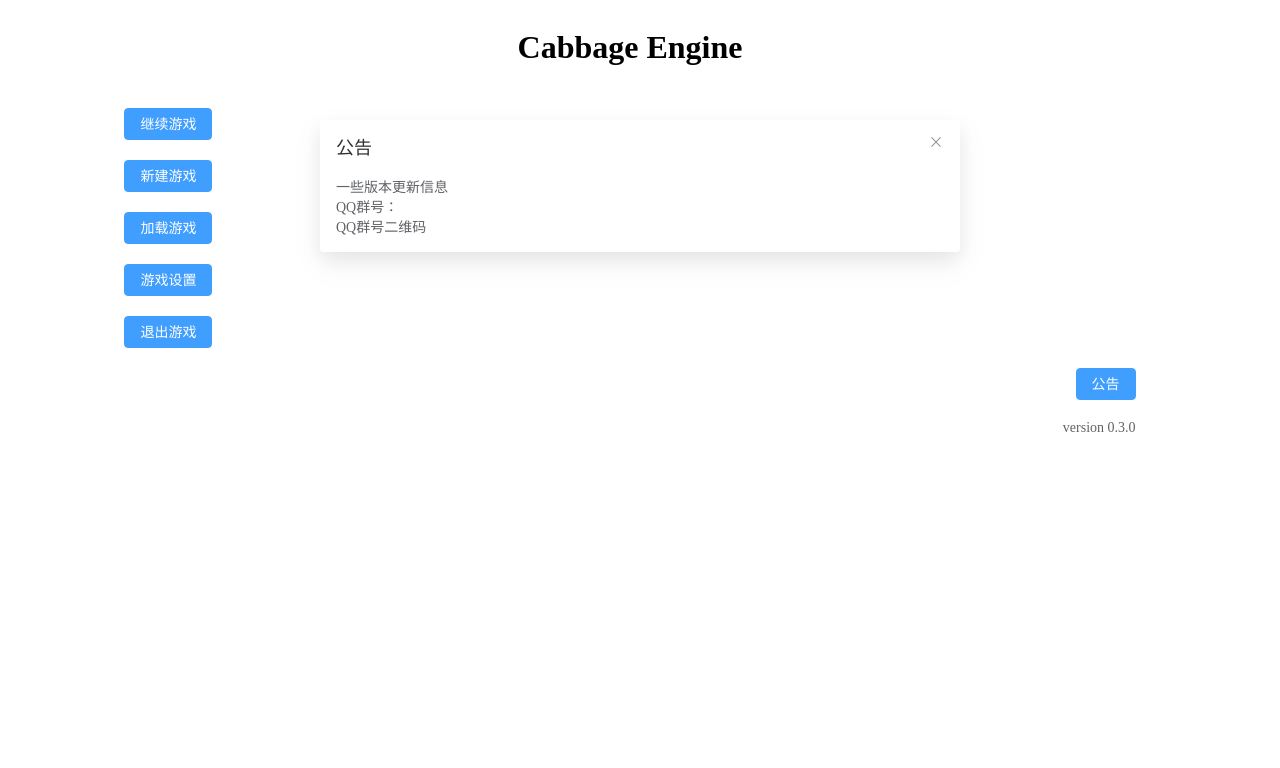
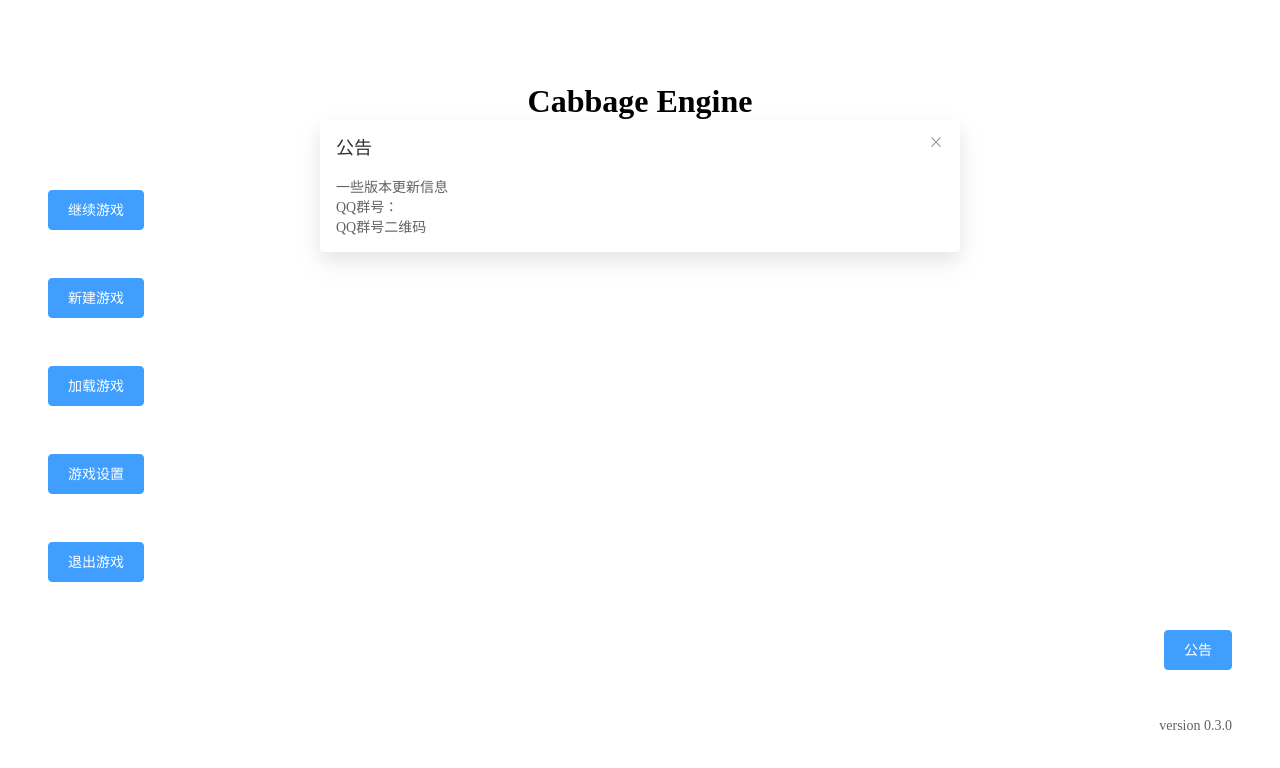
Before and after one commit to WonkaHHH/First-Vue, a Vue app: page /#/ in a window 1280 px wide. Shown: the top 768 px of the page. Built offline with nearby package versions, Linux system fonts and the light colour scheme.

Commit message:
修改样式

```diff
--- a/src/views/WelcomePage.vue
+++ b/src/views/WelcomePage.vue
@@ -1,26 +1,27 @@
 <template>
+<el-row class="full-screen-center">
   <el-row :gutter="20" justify="center" align="center">
     <h1>Cabbage Engine</h1>
   </el-row>
 
   <el-row :gutter="20" justify="start" align="center">
-    <el-button type="primary" @click="goToSecondPage">继续游戏</el-button>
+    <el-button type="primary" @click="goToSecondPage" size="large">继续游戏</el-button>
   </el-row>
   <el-row :gutter="20" justify="start" align="center">
-    <el-button type="primary" @click="goToSecondPage">新建游戏</el-button>
+    <el-button type="primary" @click="goToSecondPage" size="large">新建游戏</el-button>
   </el-row>
   <el-row :gutter="20" justify="start" align="center">
-    <el-button type="primary" @click="uploadFile">加载游戏</el-button>
+    <el-button type="primary" @click="uploadFile" size="large">加载游戏</el-button>
   </el-row>
   <el-row :gutter="20" justify="start" align="center">
-    <el-button type="primary">游戏设置</el-button>
+    <el-button type="primary" size="large">游戏设置</el-button>
   </el-row>
   <el-row :gutter="20" justify="start" align="center">
-    <el-button type="primary">退出游戏</el-button>
+    <el-button type="primary" size="large">退出游戏</el-button>
   </el-row>
 
   <el-row :gutter="20" justify="end" align="center">
-    <el-button type="primary" @click="dialogVisible = true">公告</el-button>
+    <el-button type="primary" @click="dialogVisible = true" size="large">公告</el-button>
     <el-dialog v-model="dialogVisible" title="公告" :modal="false" :close-on-click-modal="false" draggable
                :z-index="998">
       <div>一些版本更新信息</div>
@@ -30,8 +31,9 @@
   </el-row>
 
   <el-row :gutter="20" justify="end" align="center">
-    <el-text>version 0.3.0</el-text>
+    <el-text size="medium">version 0.3.0</el-text>
   </el-row>
+</el-row>
 </template>
 
 
@@ -83,13 +85,22 @@ export default {
 
 <style lang="scss">
 .el-row {
-  width: 80%;
+  width: 100%;
   margin-bottom: 20px;
-  left: 10%;
+  left: 0%;
 }
 
 .el-button {
   position: relative;
   z-index: 999;
 }
+
+.full-screen-center {
+    display: flex; /* 使用 Flexbox */
+    justify-content: center; /* 水平居中 */
+    align-items: center; /* 垂直居中 */
+    height: 100vh; /* 容器高度设置为视口高度 */
+    margin: 0; /* 移除默认的外边距 */
+    padding: 5vh; /* 四周添加5%的间隔 */
+}
 </style>
```
